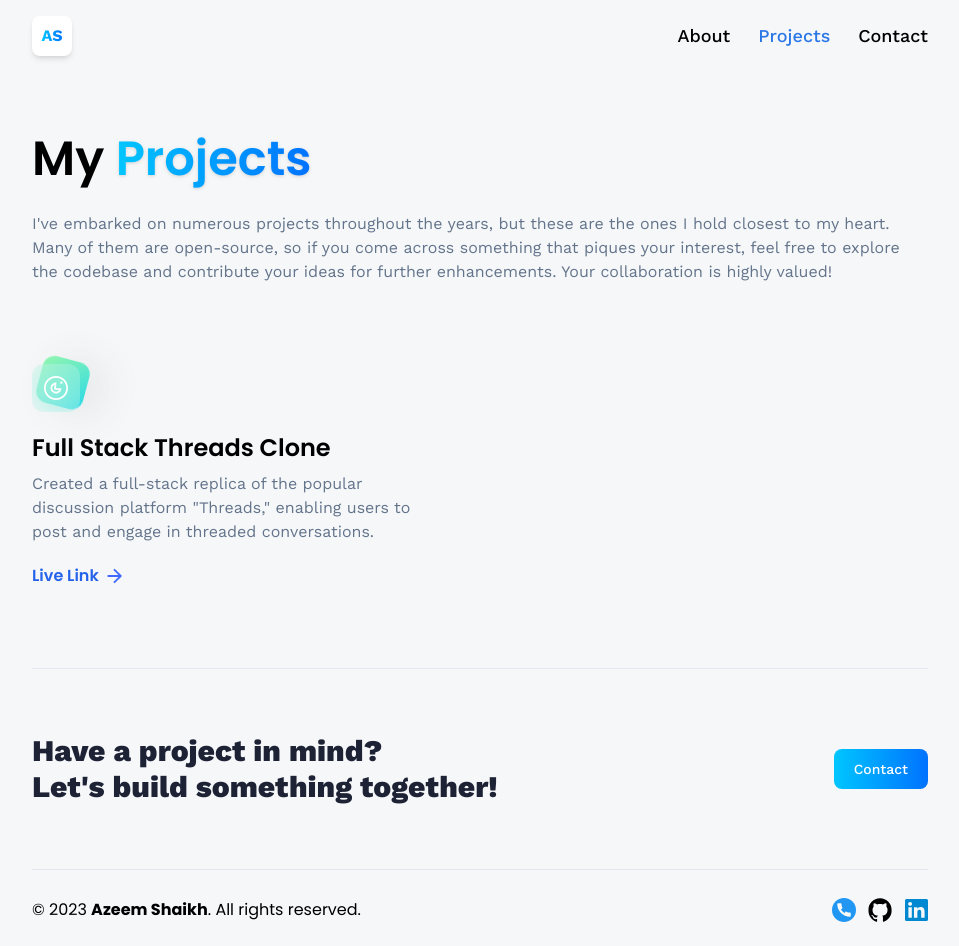
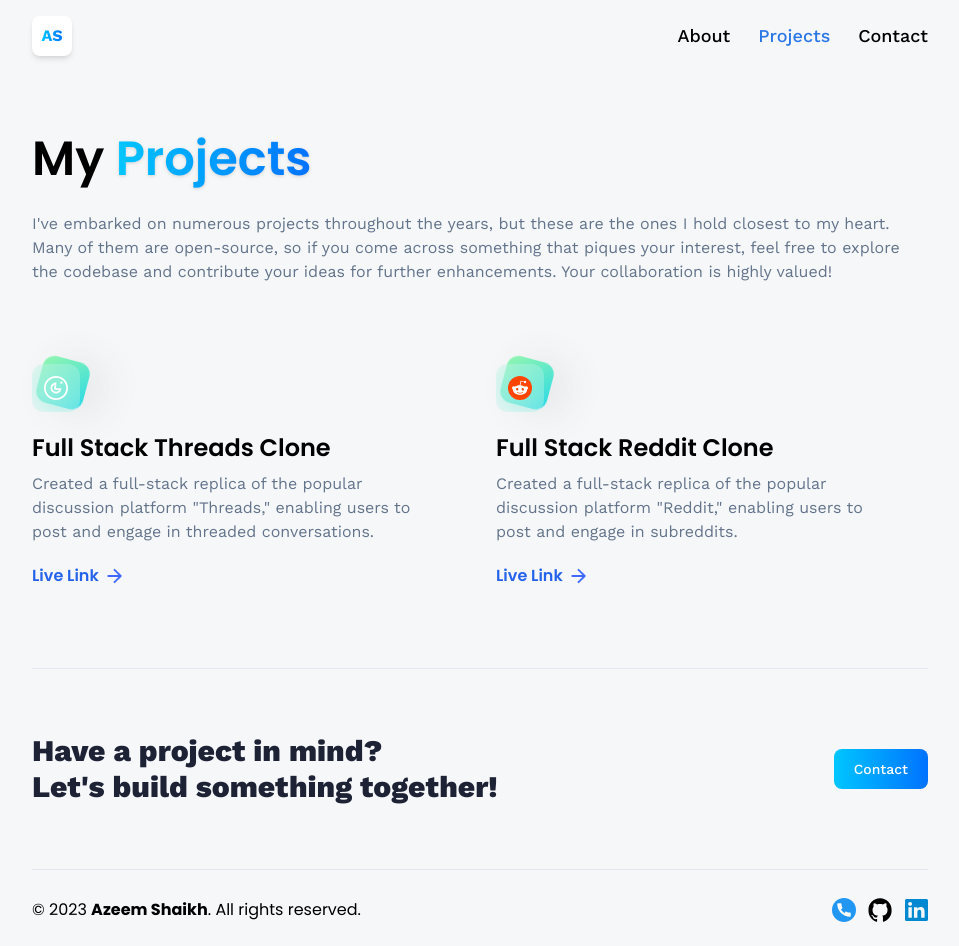
Before and after one commit to Azeem46/3d_portfolio, a React (Vite) app: page /projects in a window 1280 px wide. Shown: the whole page, without its empty margins (160-1119 px from the left). Built offline with nearby package versions, Linux system fonts and the light colour scheme.

Commit message:
added new projects

```diff
--- a/src/assets/icons/index.js
+++ b/src/assets/icons/index.js
@@ -26,6 +26,7 @@
 import contact from './contact.svg'
 import soundon from './soundon.png'
 import soundoff from './soundoff.png'
+import reddit from './reddit.svg'
 
 export {
     css,
@@ -55,5 +56,6 @@
     arrow,
     contact,
     soundon,
+    reddit,
     soundoff
 }
--- a/src/constants/index.js
+++ b/src/constants/index.js
@@ -1,9 +1,7 @@
 import { meta, shopify, starbucks, tesla } from "../assets/images";
 import {
-    car,
     contact,
     css,
-    estate,
     express,
     git,
     github,
@@ -15,12 +13,10 @@
     mui,
     nextjs,
     nodejs,
-    pricewise,
     react,
     redux,
     sass,
-    snapgram,
-    summiz,
+    reddit,
     tailwindcss,
     threads,
     typescript
@@ -191,5 +187,12 @@
         description: 'Created a full-stack replica of the popular discussion platform "Threads," enabling users to post and engage in threaded conversations.',
         link: 'https://thread-app-nu.vercel.app/',
     },
+    {
+        iconUrl: reddit,
+        theme: 'btn-back-green',
+        name: 'Full Stack Reddit Clone',
+        description: 'Created a full-stack replica of the popular discussion platform "Reddit," enabling users to post and engage in subreddits.',
+        link: 'https://ideashare-dusky.vercel.app/',
+    },
 
 ];
```
Also changed, not shown: src/assets/icons/reddit.svg (added).
